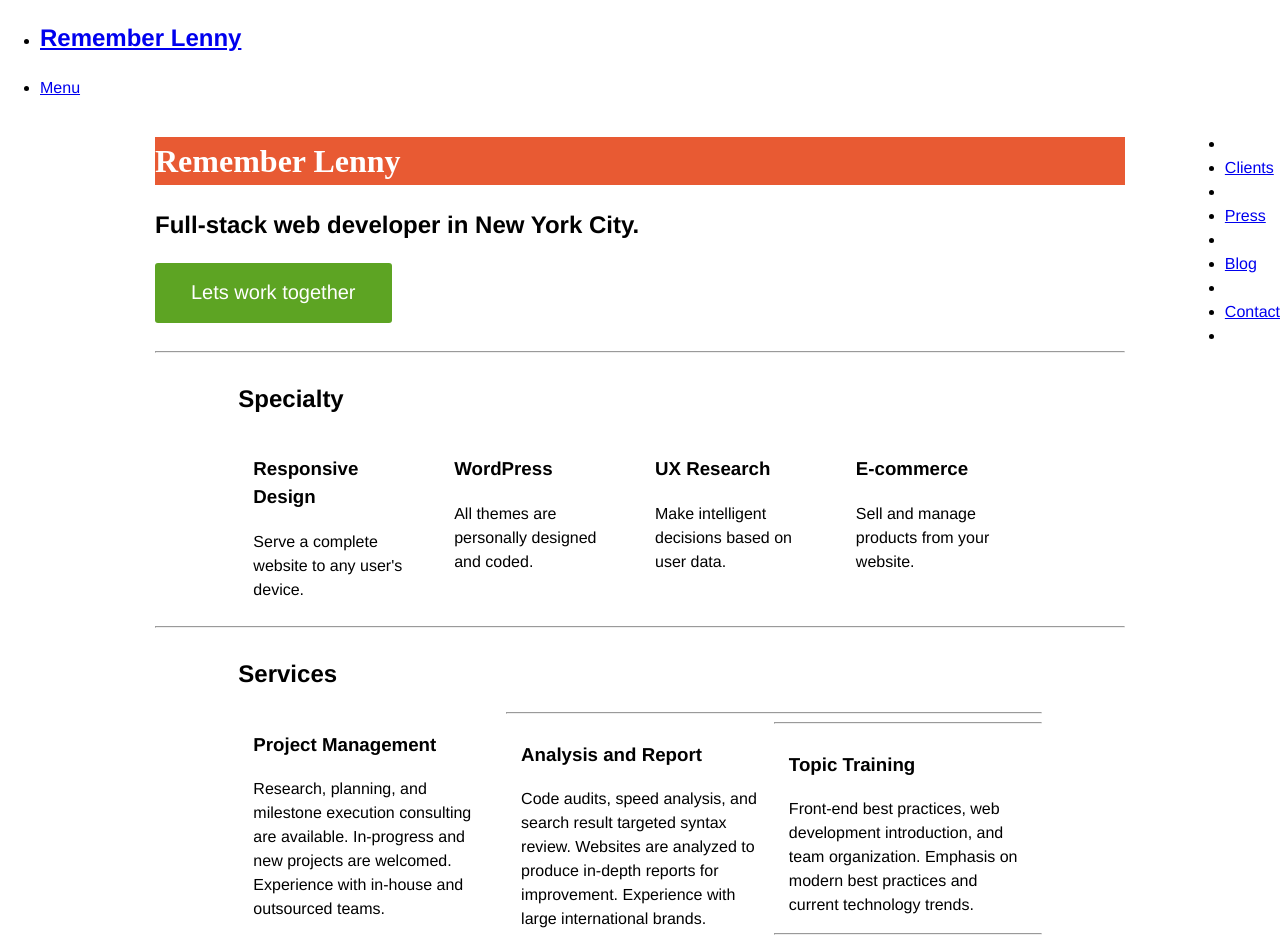
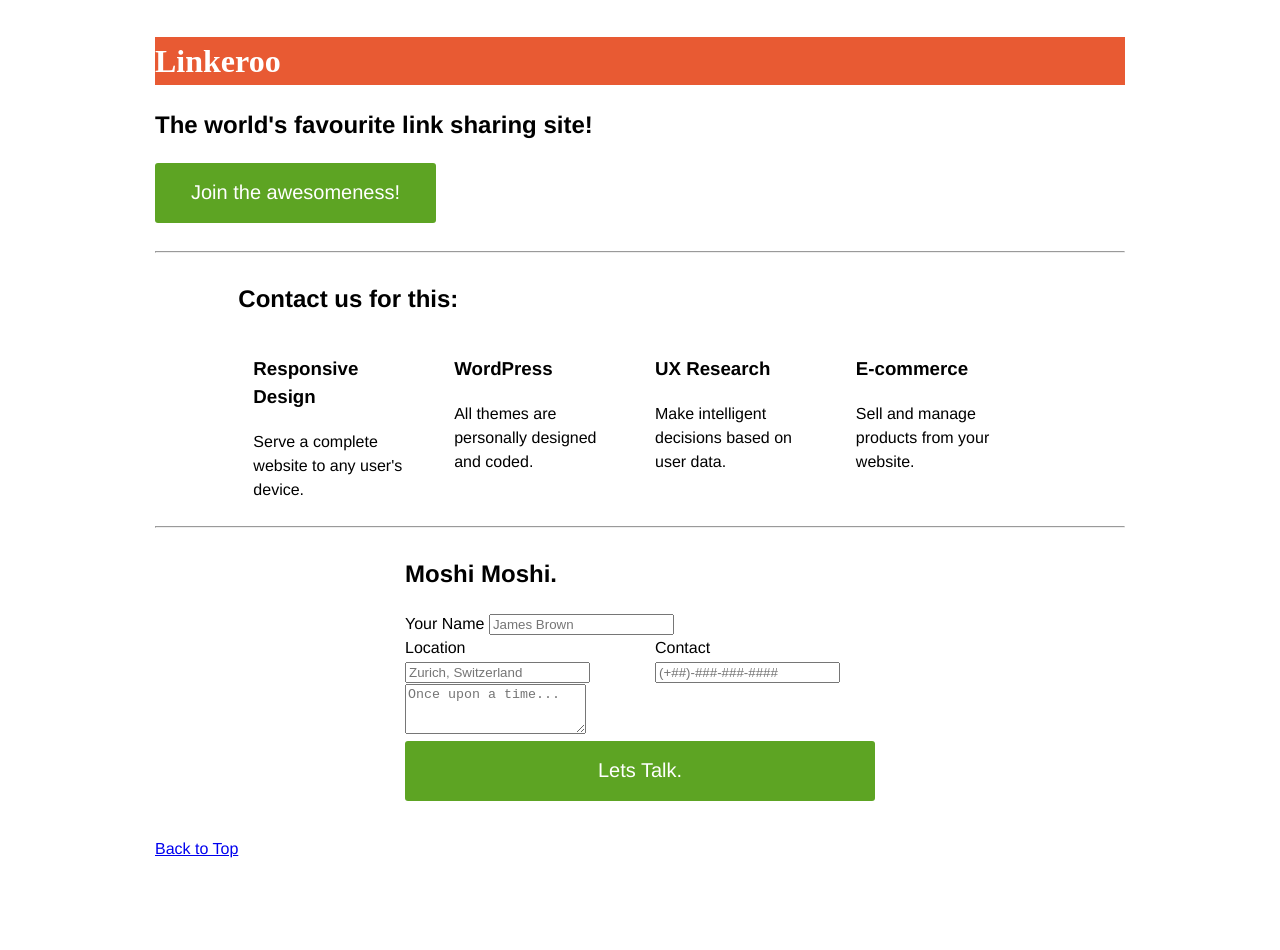
Before and after one commit to cbruen1/linkeroo, a website: page app/views/design1.html in a window 1280 px wide. Shown: the top 950 px of the page. Drawn offline with Linux system fonts and the light colour scheme; files that its build step writes are made by us from their sources.

Commit message:
Clean up sample design and nav pages
Clean up sample design and nav pages

```diff
--- a/app/views/design1.html
+++ b/app/views/design1.html
@@ -16,7 +16,7 @@
     <!-- Set the viewport width to device width for mobile -->
     <meta name="viewport" content="width=device-width, initial-scale=1.0" />
 
-    <title>Remember Lenny</title>
+    <title>Linkeroo</title>
 
     <!-- CB <link href="/assets/application-01e1f528bc0b5a2ffac59d02298e0e96.css" media="screen" rel="stylesheet" type="text/css" />
     <script src="/assets/vendor/custom.modernizr-a7d5258f68c42509cd151b5d3ebb9aa9.js" type="text/javascript"></script> -->
@@ -30,18 +30,18 @@
     <nav class="top-bar">
       <ul class="title-area">
         <!-- Title Area -->
-        <li class="name">
-          <h1><a href="/">Remember Lenny</a></h1>
-        </li>
+        <!-- <li class="name">
+          <h1><a href="/">Linkeroo!</a></h1>
+        </li> -->
         <!-- Remove the class "menu-icon" to get rid of menu icon. Take out "Menu" to just have icon alone -->
-        <li class="toggle-topbar menu-icon"><a href="#"><span>Menu</span></a></li>
+        <!-- <li class="toggle-topbar menu-icon"><a href="#"><span>Menu</span></a></li> -->
       </ul>
 
       <section class="top-bar-section">
         <!-- Left Nav Section -->
 
         <!-- Right Nav Section -->
-        <ul class="right">
+<!--         <ul class="right">
           <li class="divider"></li>
           <li class="">
             <a href="/work">Clients</a>
@@ -57,7 +57,7 @@
             <a href="/cdn-cgi/l/email-protection#563a3d34313f302216313b373f3a7835393b">Contact</a>
           </li>
           <li class="divider"></li>
-        </ul>
+        </ul> -->
       </section>
     </nav>
 
@@ -69,11 +69,11 @@
           <div class="row">
             <div class="large-12 column text-center">
               <div class="hero independent text-center">
-                <h1 class="bold-header red-highlight">Remember Lenny</h1>
-                <h2 style="">Full-stack web developer in New York City.</h2>
+                <h1 class="bold-header red-highlight">Linkeroo</h1>
+                <h2 style="">The world's favourite link sharing site!</h2>
               </div>
               <div class="header">
-                <a href="/cdn-cgi/l/email-protection#f19d9a9396989785b1969c90989ddf929e9c" class="button success radius large">Lets work together</a>
+                <a href="#" class="button success radius large">Join the awesomeness!</a>
               </div>
           </div>
         </div>
@@ -83,7 +83,7 @@
           <div class="row">
             <div class="large-10 large-offset-1 column text-center">
               <div class="header">
-                <h2 class="blue-topborder inline-block">Specialty</h2>
+                <h2 class="blue-topborder inline-block">Contact us for this:</h2>
               </div>
               <div class="large-3 column small-12">
                 <h3>Responsive Design</h3>
@@ -113,7 +113,7 @@
           </div>
         </div>
 
-        <div class="" id="consulting" data-magellan-destination="consulting">
+<!--         <div class="" id="consulting" data-magellan-destination="consulting">
           <hr>
           <div class="row">
             <div class="large-10 large-offset-1 column text-center">
@@ -152,7 +152,8 @@
               </div>
             </div>
           </div>
-        </div>
+        </div> -->
+
         <div id="contact" data-magellan-destination="contact">
           <hr>
             <div class="row contactWrapper independent">
```
Also changed, not shown: app/views/nav.html (+1 -1 lines).
